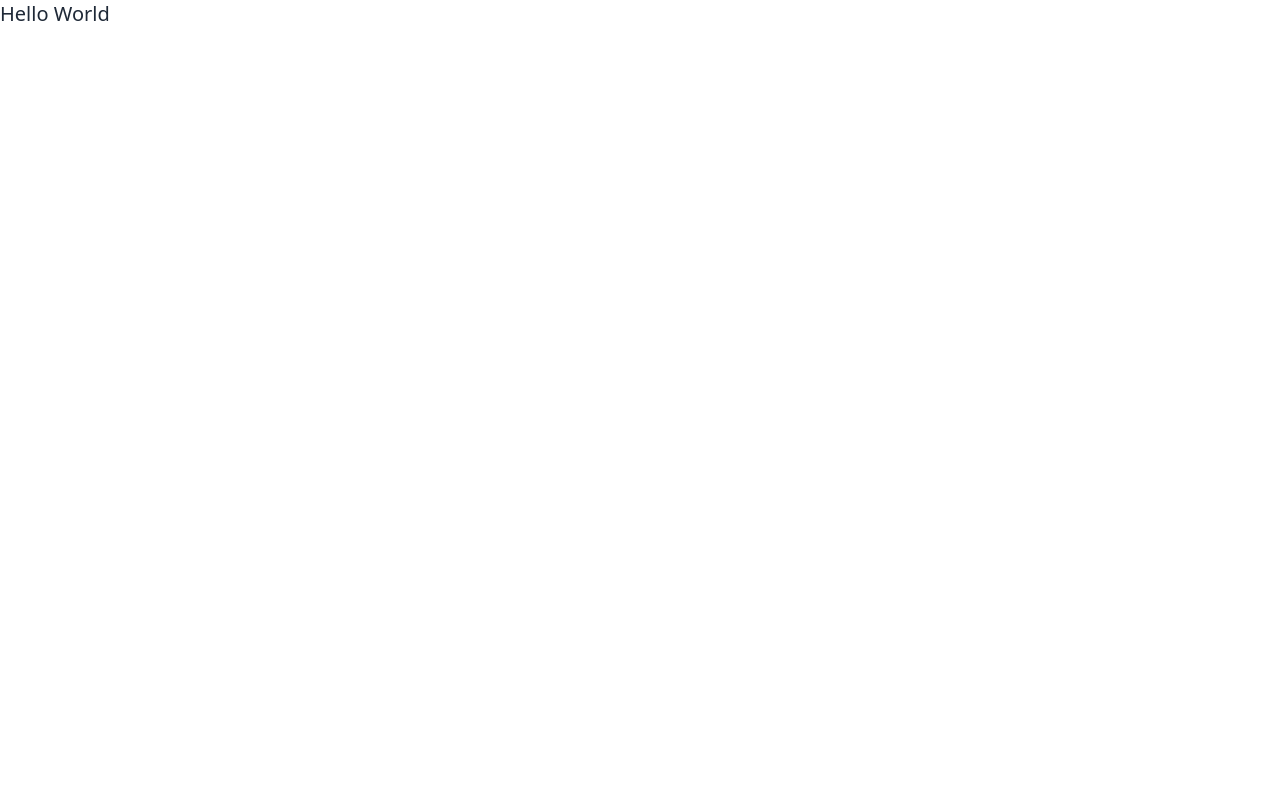
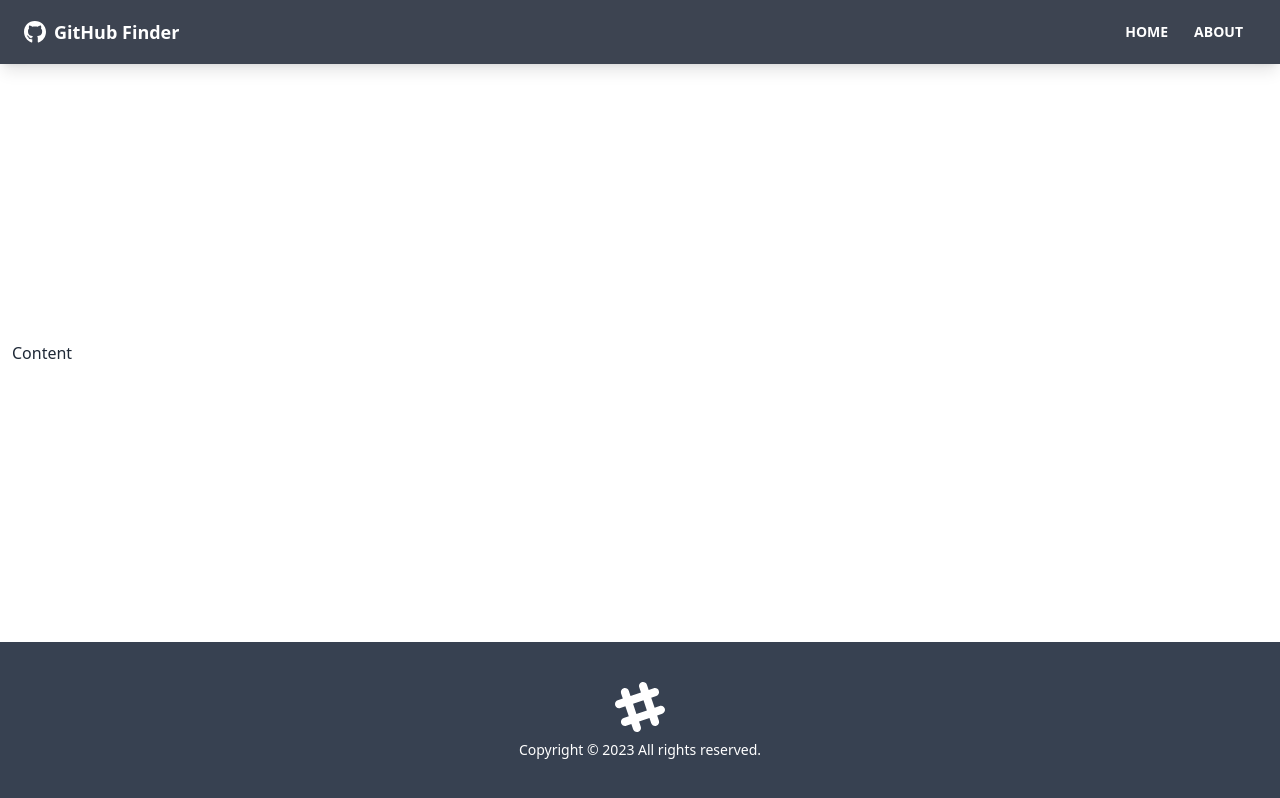
Before and after one commit to jaypals/GitHubFinder-App, a React (Create React App) app: page / in a window 1280 px wide. Built offline with nearby package versions, Linux system fonts and the light colour scheme.

Commit message:
adding navbar/footer

```diff
--- a/package.json
+++ b/package.json
@@ -9,6 +9,8 @@
     "daisyui": "^2.51.3",
     "react": "^18.2.0",
     "react-dom": "^18.2.0",
+    "react-icons": "^4.8.0",
+    "react-router-dom": "^6.9.0",
     "react-scripts": "5.0.1",
     "web-vitals": "^2.1.4"
   },
--- a/src/App.js
+++ b/src/App.js
@@ -1,8 +1,16 @@
+import { BrowserRouter, Route } from "react-router-dom";
+import Navbar from "./components/layout/Navbar";
+import Footer from "./components/layout/Footer";
+
 function App() {
 	return (
-		<div>
-			<h1 className='text-xl'>Hello World</h1>
-		</div>
+		<BrowserRouter>
+			<div className='flex flex-col justify-between h-screen'>
+				<Navbar />
+				<main className='container mx-auto px-3 pb-12'>Content</main>
+				<Footer />
+			</div>
+		</BrowserRouter>
 	);
 }
 
--- /dev/null
+++ b/src/components/layout/Footer.jsx
@@ -0,0 +1,26 @@
+import React from "react";
+
+function Footer() {
+	const footerYear = new Date().getFullYear();
+
+	return (
+		<footer className='footer p-10 bg-gray-700 text-primary-content footer-center'>
+			<div>
+				<svg
+					width='50'
+					height='50'
+					viewBox='0 0 24 24'
+					xmlns='http://www.w3.org/2000/svg'
+					fillRule='evenodd'
+					clipRule='evenodd'
+					className='inline-block fill-current'
+				>
+					<path d='M22.672 15.226l-2.432.811.841 2.515c.33 1.019-.209 2.127-1.23 2.456-1.15.325-2.148-.321-2.463-1.226l-.84-2.518-5.013 1.677.84 2.517c.391 1.203-.434 2.542-1.831 2.542-.88 0-1.601-.564-1.86-1.314l-.842-2.516-2.431.809c-1.135.328-2.145-.317-2.463-1.229-.329-1.018.211-2.127 1.231-2.456l2.432-.809-1.621-4.823-2.432.808c-1.355.384-2.558-.59-2.558-1.839 0-.817.509-1.582 1.327-1.846l2.433-.809-.842-2.515c-.33-1.02.211-2.129 1.232-2.458 1.02-.329 2.13.209 2.461 1.229l.842 2.515 5.011-1.677-.839-2.517c-.403-1.238.484-2.553 1.843-2.553.819 0 1.585.509 1.85 1.326l.841 2.517 2.431-.81c1.02-.33 2.131.211 2.461 1.229.332 1.018-.21 2.126-1.23 2.456l-2.433.809 1.622 4.823 2.433-.809c1.242-.401 2.557.484 2.557 1.838 0 .819-.51 1.583-1.328 1.847m-8.992-6.428l-5.01 1.675 1.619 4.828 5.011-1.674-1.62-4.829z'></path>
+				</svg>
+				<p>Copyright &copy; {footerYear} All rights reserved.</p>
+			</div>
+		</footer>
+	);
+}
+
+export default Footer;
--- /dev/null
+++ b/src/components/layout/Navbar.jsx
@@ -0,0 +1,39 @@
+import React from "react";
+import { FaGithub } from "react-icons/fa";
+import { Link } from "react-router-dom";
+import PropTypes from "react";
+
+function Navbar({ title }) {
+	return (
+		<nav className='navbar mb-12 shadow-lg bg-neutral text-neutral-content'>
+			<div className='container mx-auto'>
+				<div className='flex-none px-2 mx-2'>
+					<FaGithub className='inline pr-2 text-3xl' />
+					<Link to='/' className='text-lg font-bold align-middle'>
+						{title}
+					</Link>
+				</div>
+				<div className='flex-1 px-2 mx-2'>
+					<div className='flex justify-end'>
+						<Link to='/' className='btn btn-ghost btn-sm rounded-btn'>
+							Home
+						</Link>
+						<Link to='/about' className='btn btn-ghost btn-sm rounded-btn'>
+							About
+						</Link>
+					</div>
+				</div>
+			</div>
+		</nav>
+	);
+}
+
+Navbar.defaultProps = {
+	title: "GitHub Finder",
+};
+
+Navbar.propTypes = {
+	title: PropTypes.string,
+};
+
+export default Navbar;
```
Also changed, not shown: 1 other file (tests, documents, lock files or other folders).
